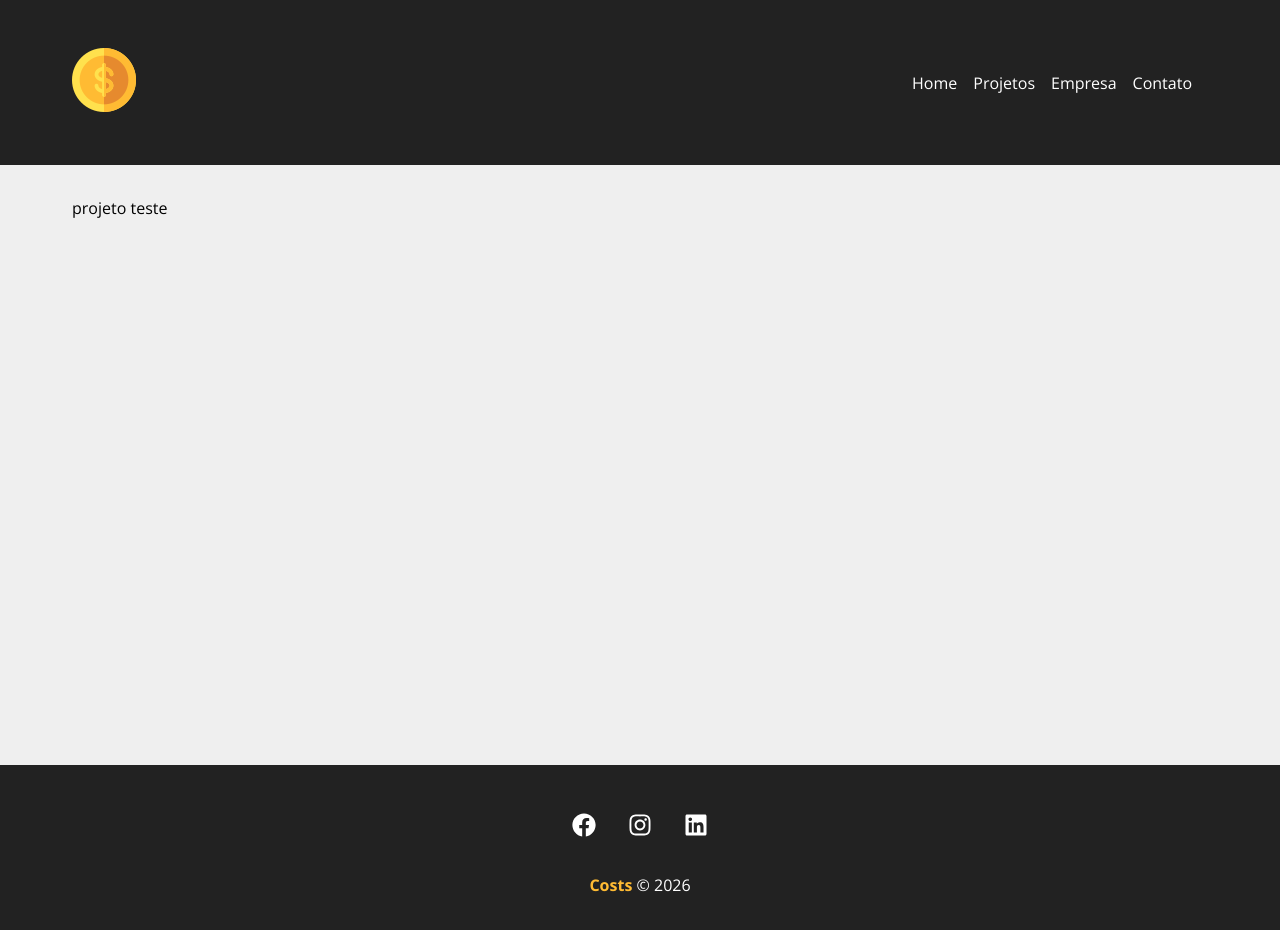
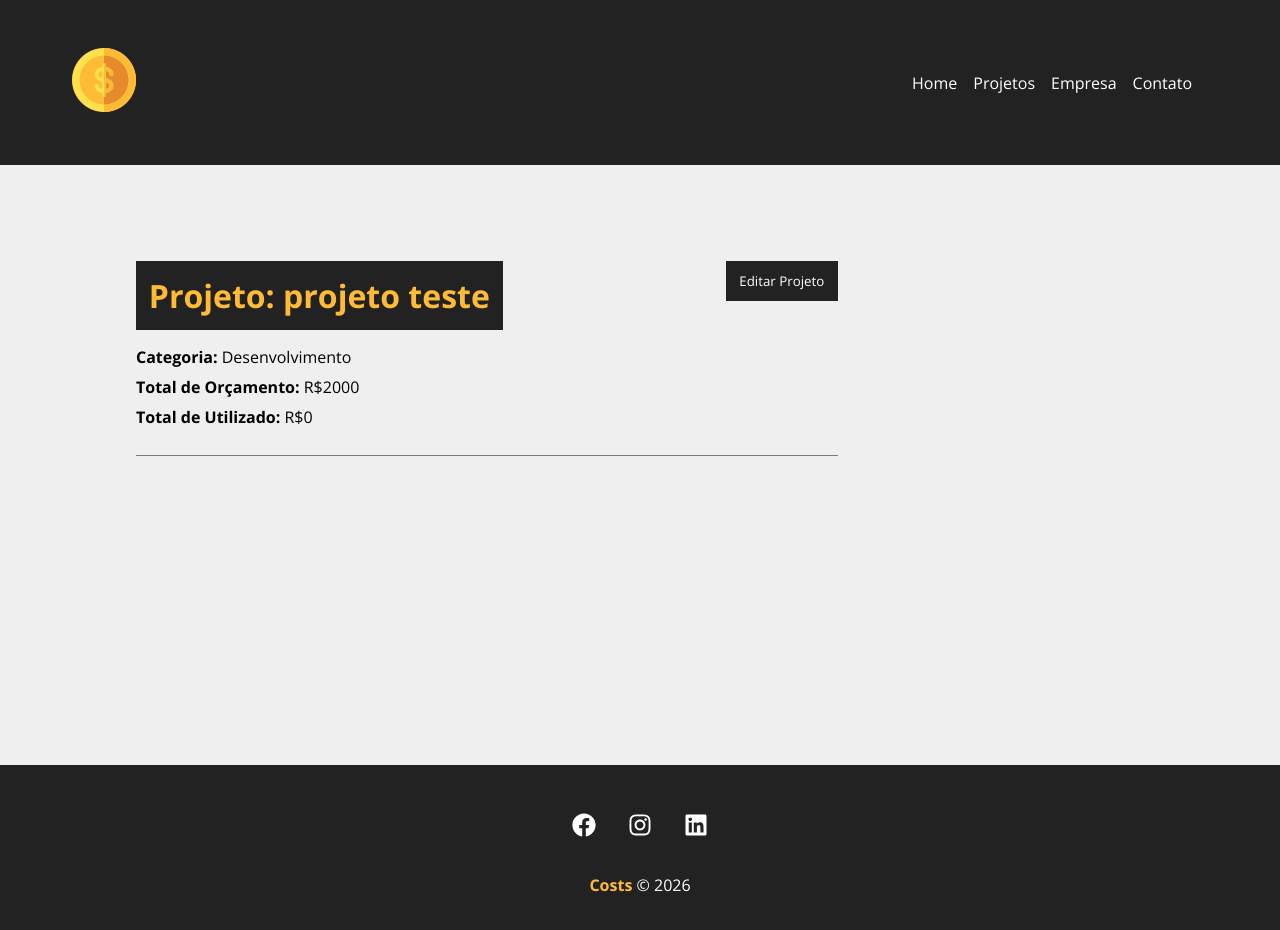
Before and after one commit to viniciuscastiliani/javascript, a React (Create React App) app in the folder curso-react-hora-de-codar/costs/: page /project/2r6UsobxbDk in a window 1280 px wide. Shown: the top 930 px of the page. Built offline with nearby package versions, Linux system fonts and the light colour scheme; data requests are answered from the project's data file; a web font is replaced by a local one.

Commit message:
Exibindo detalhes do projeto

```diff
--- a/curso-react-hora-de-codar/costs/src/components/pages/Project.js
+++ b/curso-react-hora-de-codar/costs/src/components/pages/Project.js
@@ -2,14 +2,19 @@ import styles from './Project.module.css'
 
 import { useParams } from 'react-router-dom'
 import { useState, useEffect } from 'react'
+
+import Loading from '../layout/Loading'
+import Container from '../layout/Container'
 
 function Project() {
 
     const { id } = useParams()
 
     const [project, setProject] = useState([])
+    const [showProjectForm, setShowProjectForm] = useState(false)
 
     useEffect(() => {
+        setTimeout(() => {
             fetch(`http://localhost:5000/projects/${id}`, {
                 method: 'GET',
                 headers: {
@@ -21,11 +26,48 @@ function Project() {
                     setProject(data)
                 })
                 .catch((err) => console.log(err))
+        }, 300)
 
     }, [id])
 
+    function toggleProjectForm() {
+        setShowProjectForm(!showProjectForm)
+    }
+
     return (
-    <p>{project.name}</p>
+        <>
+            {project.name ? (
+                <div className={styles.projectDetails}>
+                    <Container customClass="column">
+                        <div className={styles.detailsContainer}>
+                            <h1>Projeto: {project.name}</h1>
+                            <button className={styles.btn} onClick={toggleProjectForm}>
+                                {!showProjectForm ? 'Editar Projeto' : 'Fechar'}
+                            </button>
+                            {!showProjectForm ? (
+                                <div className={styles.projectInfo}>
+                                    <p>
+                                        <span>Categoria:</span> {project.category.name}
+                                    </p>
+                                    <p>
+                                        <span>Total de Orçamento:</span> R${project.budget}
+                                    </p>
+                                    <p>
+                                        <span>Total de Utilizado:</span> R${project.cost}
+                                    </p>
+                                </div>
+                            ) : (
+                                <div  className={styles.projectInfo}>
+                                   <p>form</p>
+                                </div>
+                            )}
+                        </div>
+                    </Container>
+                </div>
+            ) : (
+                <Loading />
+            )}
+        </>
     )
 }
 
--- a/curso-react-hora-de-codar/costs/src/components/pages/Project.module.css
+++ b/curso-react-hora-de-codar/costs/src/components/pages/Project.module.css
@@ -0,0 +1,48 @@
+.projectDetails {
+    padding: 2em;
+}
+
+.projectDetails h1,
+.projectDetails h2,
+.projectDetails p {
+    margin-bottom: 0.5em;
+}
+
+.projectDetails h1 {
+    background-color: #222;
+    color: #ffbb33;
+    padding: .4em;
+}
+
+.projectDetails span {
+    font-weight: bold;
+}
+
+.detailsContainer,
+.serviceFormContainer {
+    border-bottom: 1px solid #7a7a7a;
+    margin-bottom: 1.2em;
+    padding-bottom: 1.2em;
+    display: flex;
+    justify-content: space-between;
+    flex-wrap: wrap;
+}
+
+.btn {
+    background-color: #222;
+    color: #fff;
+    padding: 0.5em 1em;
+    text-decoration: none;
+    transition: 0.5s;
+    cursor: pointer;
+    max-height: 40px;
+    border: none;
+}
+
+.btn:hover {
+    color: #ffbb33;
+}
+
+.projectInfo {
+    width: 100%;
+}
```
Lines whose indentation alone changed are shown as unchanged.
